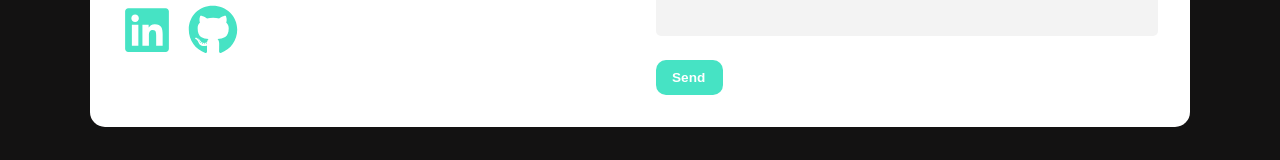
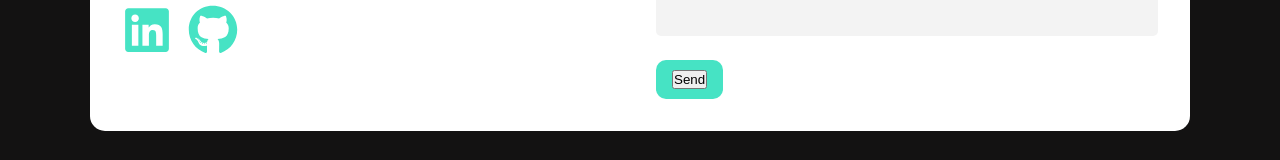
Before and after one commit to KyuXCode/Portfolio-v2, a React (Create React App) app: page / in a window 1280 px wide. Shown: the part 4228-4388 px from the top of the page. Built offline with nearby package versions, Linux system fonts and the light colour scheme.

Commit message:
Fix submit button bug

```diff
--- a/public/index.html
+++ b/public/index.html
@@ -24,7 +24,7 @@
       work correctly both with client-side routing and a non-root public URL.
       Learn how to configure a non-root public URL by running `npm run build`.
     -->
-    <title>React App</title>
+    <title>Kevin Yu</title>
   </head>
   <body>
     <noscript>You need to enable JavaScript to run this app.</noscript>
--- a/src/Components/container/Contact/Contact.jsx
+++ b/src/Components/container/Contact/Contact.jsx
@@ -13,6 +13,11 @@ function Contact() {
 
     }, [])
 
+    const handleSubmit = (e) => {
+        e.preventDefault()
+
+    }
+
     return (
         <div className="container" id="contact">
             <motion.div className="title"
@@ -23,7 +28,7 @@ function Contact() {
                 <h1>Contact Me</h1>
             </motion.div>
 
-            <form className="contact-form"
+            <form className="contact-form" onSubmit={handleSubmit}
                 action="https://formsubmit.co/kai38547@email.com"
                 method="POST">
 
@@ -83,7 +88,7 @@ function Contact() {
                         whileHover={{ scale: 1.1 }}
                         transition={{ duration: 0.3 }}
                     >
-                        <a href="#">Send</a>
+                        <button type='submit'>Send</button>
                     </motion.div>
 
                 </motion.div>
```
